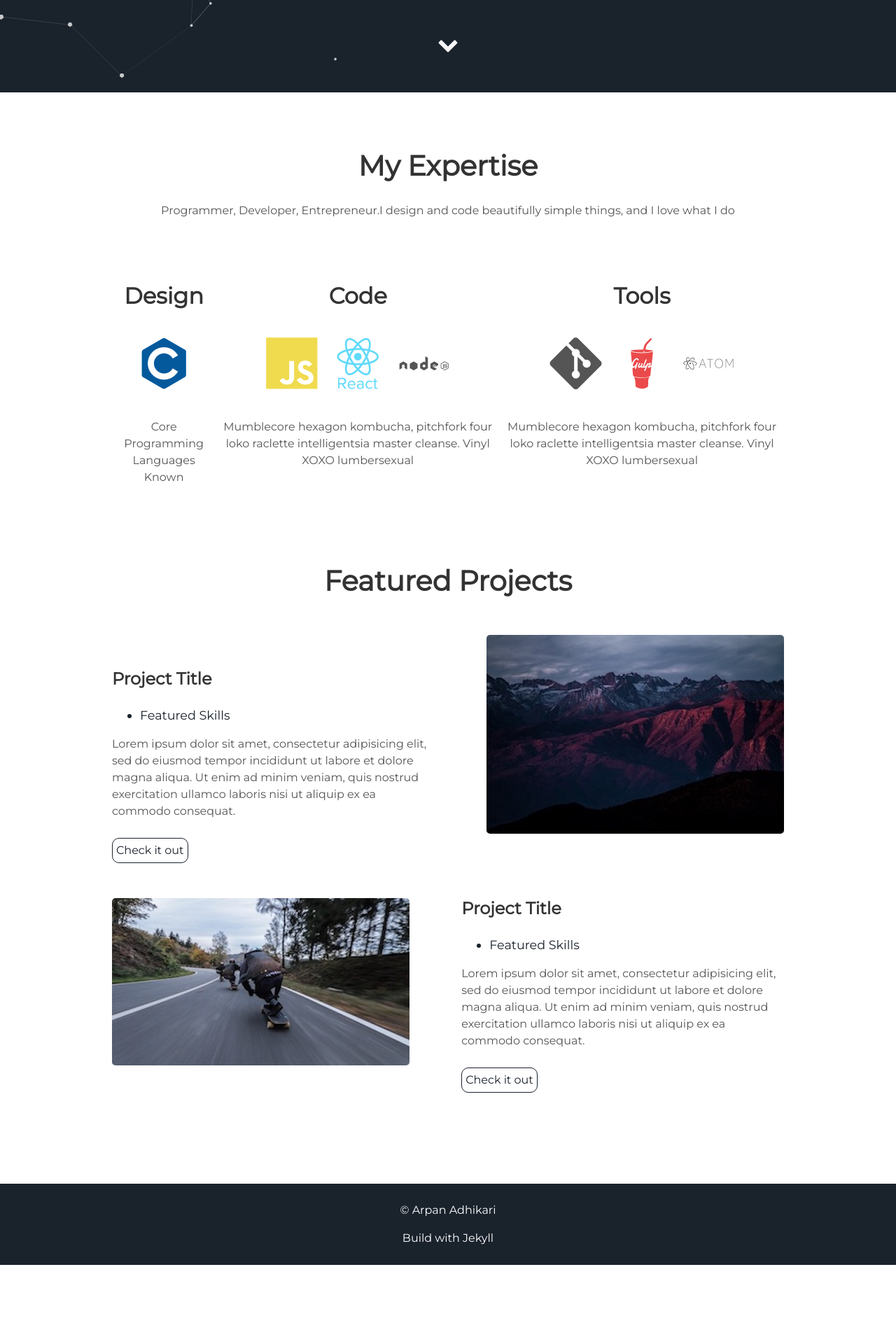
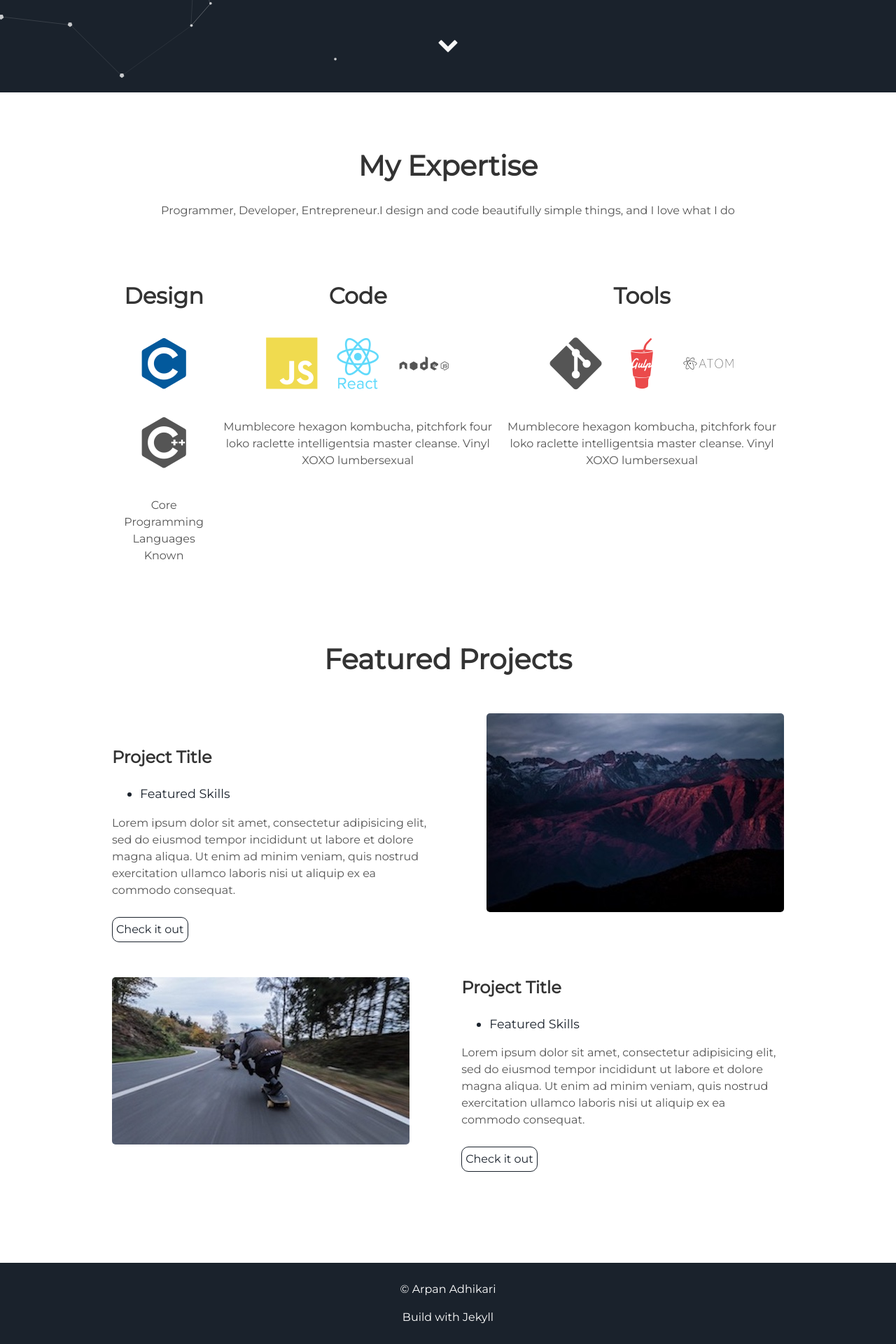
Before and after one commit to arpan45/test.github.io, a Jekyll site: the page built from index.html, in a window 1280 px wide. Shown: the part 768-2688 px from the top of the page at 70% size. Built offline with Jekyll 4.4.1, drawn with Linux system fonts in a browser that asks for light colours; before the commit the page ends 2575 px from its top, so only the background shows below that.

Commit message:
icon fix

```diff
--- a/_includes/about.html
+++ b/_includes/about.html
@@ -8,6 +8,7 @@
       <i class="devicon-c-plain colored"></i>
       <i class="devicon-cplusplus-original colored"></i>
       <i class="devicon-python-original-wordmark colored"></i>
+      <i class="devicon-cplusplus-plain"></i>
       <p>Core Programming Languages Known</p>
     </div>
     <div class="tech">
```
